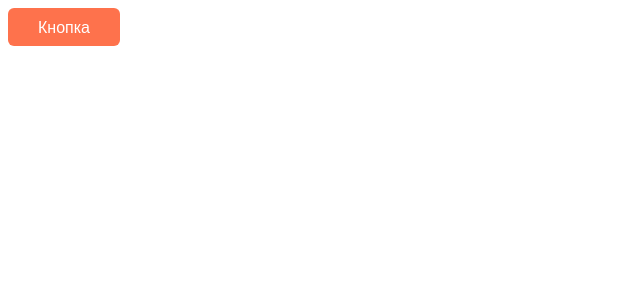
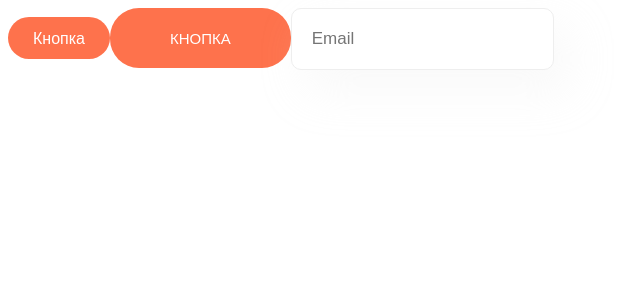
Before and after one commit to danil-maksimenko/online-food-delivery, a React (Vite) app: page / in a window 1280 px wide. Shown: the top 300 px of the page, without its empty margins (0-640 px from the left). Built offline with nearby package versions, Linux system fonts and the light colour scheme.

Commit message:
basic buttons and input

```diff
--- a/src/App.tsx
+++ b/src/App.tsx
@@ -1,5 +1,6 @@
 import { MouseEvent, useState } from "react";
 import Button from "./components/Button/Button";
+import Input from "./components/Input/Input";
 
 function App() {
   const [counter, setCounter] = useState(0);
@@ -10,7 +11,13 @@ function App() {
 
   return (
     <>
-      <Button onClick={addCounter}>Кнопка</Button>
+      <Button appearance="small" onClick={addCounter}>
+        Кнопка
+      </Button>
+      <Button appearance="big" onClick={addCounter}>
+        Кнопка
+      </Button>
+      <Input placeholder="Email" />
     </>
   );
 }
--- a/src/components/Button/Button.module.css
+++ b/src/components/Button/Button.module.css
@@ -1,12 +1,24 @@
 .button {
-  border-radius: 6px;
-  padding: 8px 30px;
   font-family: inherit;
   cursor: pointer;
   transition: background 0.25s;
-  font-size: 16px;
   border: none;
   color: var(--white-color);
+  border-radius: 29px;
+
+  font-style: normal;
+  font-weight: 400;
+}
+
+.small {
+  font-size: 16px;
+  padding: 10px 25px;
+}
+
+.big {
+  font-size: 15px;
+  text-transform: uppercase;
+  padding: 20px 60px;
 }
 
 .accent {
--- a/src/components/Button/Button.props.ts
+++ b/src/components/Button/Button.props.ts
@@ -2,4 +2,5 @@ import { ButtonHTMLAttributes, ReactNode } from "react";
 
 export interface ButtonProps extends ButtonHTMLAttributes<HTMLButtonElement> {
   children: ReactNode;
+  appearance?: "big" | "small";
 }
--- a/src/components/Button/Button.tsx
+++ b/src/components/Button/Button.tsx
@@ -2,10 +2,18 @@ import styles from "./Button.module.css";
 import { ButtonProps } from "./Button.props";
 import cn from "classnames";
 
-function Button({ children, className, ...props }: ButtonProps) {
+function Button({
+  children,
+  className,
+  appearance = "small",
+  ...props
+}: ButtonProps) {
   return (
     <button
-      className={cn(styles["button"], styles["accent"], className)}
+      className={cn(styles["button"], styles["accent"], className, {
+        [styles["small"]]: appearance === "small",
+        [styles["big"]]: appearance === "big",
+      })}
       {...props}
     >
       {children}
--- /dev/null
+++ b/src/components/Input/Input.module.css
@@ -0,0 +1,10 @@
+.input {
+  font-size: 17px;
+  font-style: normal;
+  font-weight: 400;
+  color: var(--text-color);
+  border: 1px solid #eee;
+  box-shadow: 15px 20px 45px 0 rgba(233, 233, 233, 0.25);
+  border-radius: 10px;
+  padding: 20px;
+}
--- /dev/null
+++ b/src/components/Input/Input.props.ts
@@ -0,0 +1,3 @@
+import { InputHTMLAttributes } from "react";
+
+export interface InputProps extends InputHTMLAttributes<HTMLInputElement> {}
--- /dev/null
+++ b/src/components/Input/Input.tsx
@@ -0,0 +1,20 @@
+import { forwardRef } from "react";
+import styles from "./Input.module.css";
+import cn from "classnames";
+import { InputProps } from "./Input.props";
+
+const Input = forwardRef<HTMLInputElement, InputProps>(function Input(
+  { className, isValid = true, ...props },
+  ref
+) {
+  return (
+    <input
+      {...props}
+      ref={ref}
+      className={cn(styles["input"], className, {
+        [styles["invalid"]]: !isValid,
+      })}
+    />
+  );
+});
+export default Input;
```
